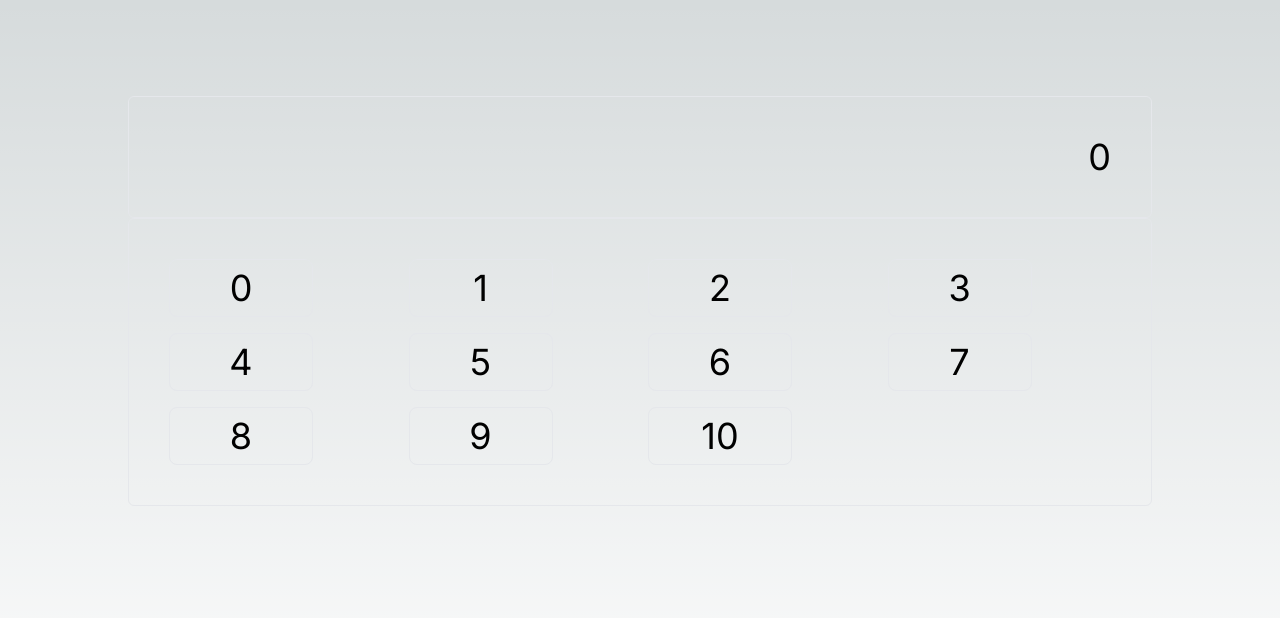
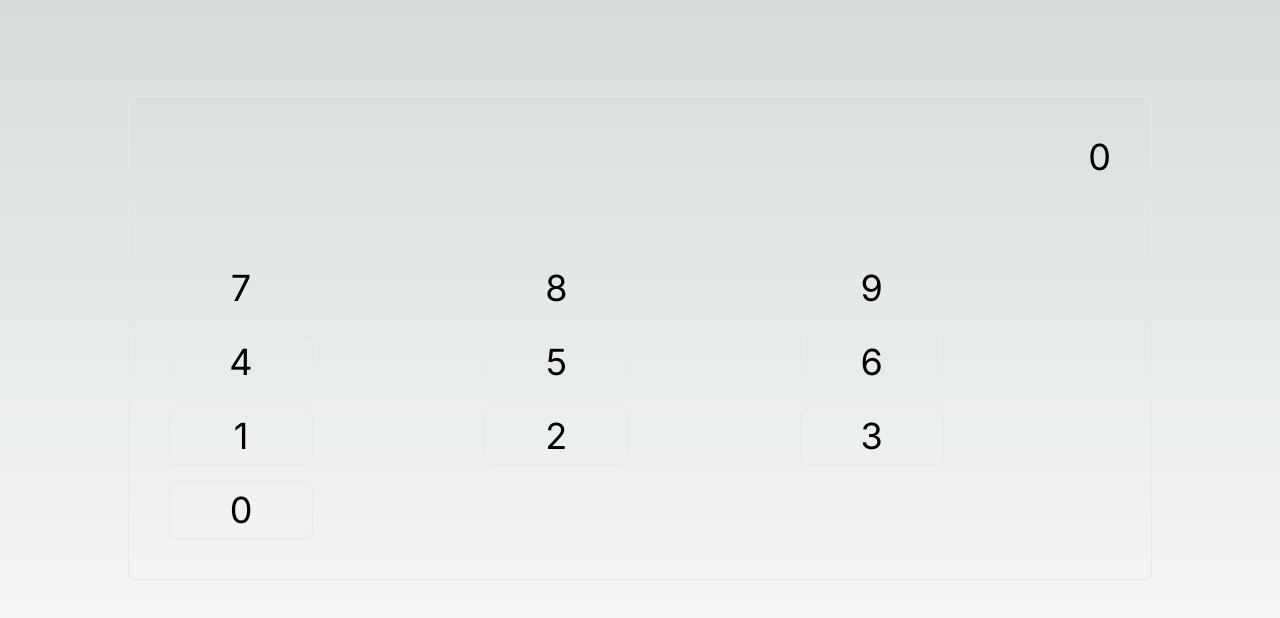
Before and after one commit to Ejguzman3988/calculator-app, a Next.js app: page / in a window 1280 px wide. Shown: the top 618 px of the page. Built offline with nearby package versions, Linux system fonts and the light colour scheme.

Commit message:
quick fix to order of numbers

```diff
--- a/app/(components)/ButtonBox.js
+++ b/app/(components)/ButtonBox.js
@@ -1,12 +1,12 @@
 import Button from "./Button";
 
 const ButtonBox = () => {
-  const numbers = [0, 1, 2, 3, 4, 5, 6, 7, 8, 9, 10].map((num) => (
-    <Button content={num} />
-  ));
+  const numbers = [0, 3, 2, 1, 6, 5, 4, 9, 8, 7]
+    .reverse()
+    .map((num) => <Button content={num} />);
 
   return (
-    <div className="border p-10 rounded-md  grid grid-cols-4 gap-4">
+    <div className="border p-10 rounded-md grid grid-cols-3 gap-x-1 gap-y-4 reverse grid-flow-dense">
       {numbers}
     </div>
   );
```
